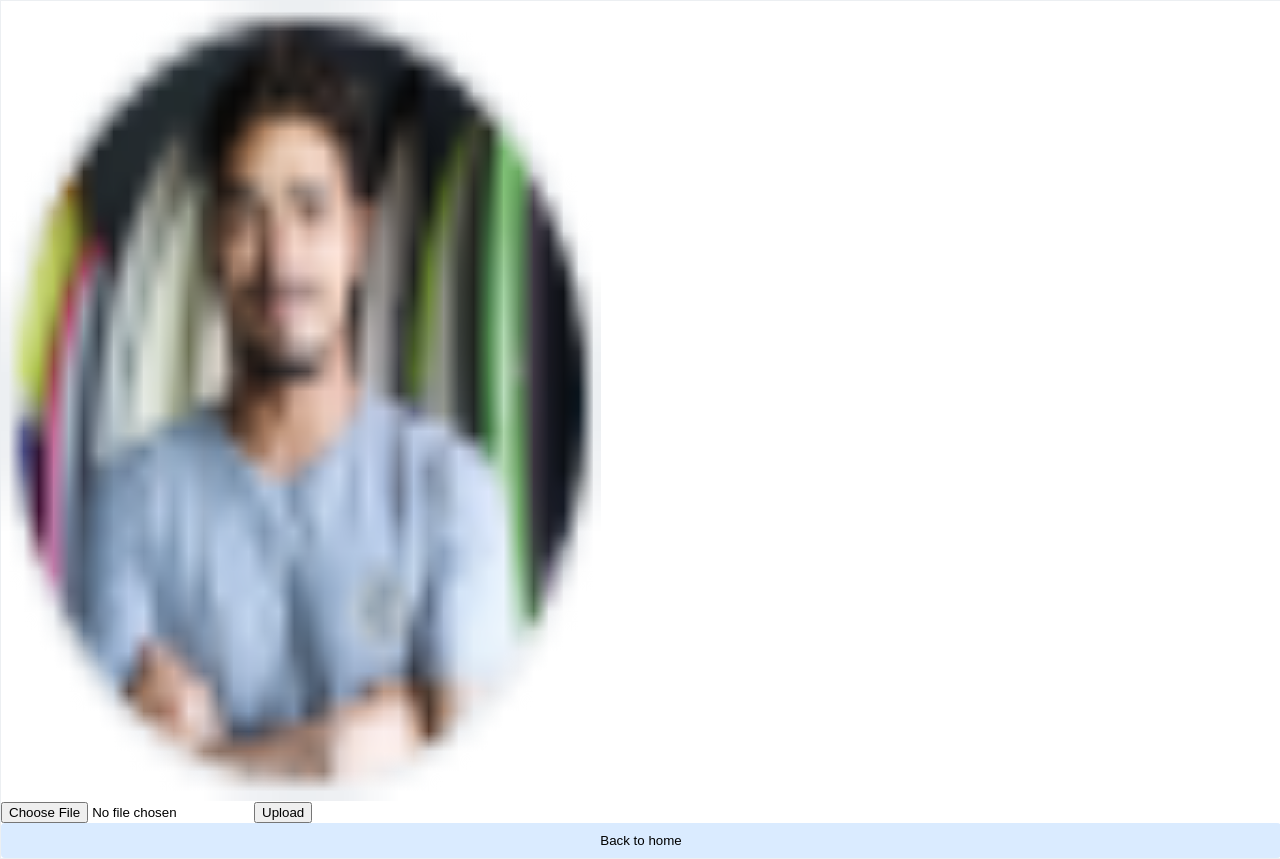
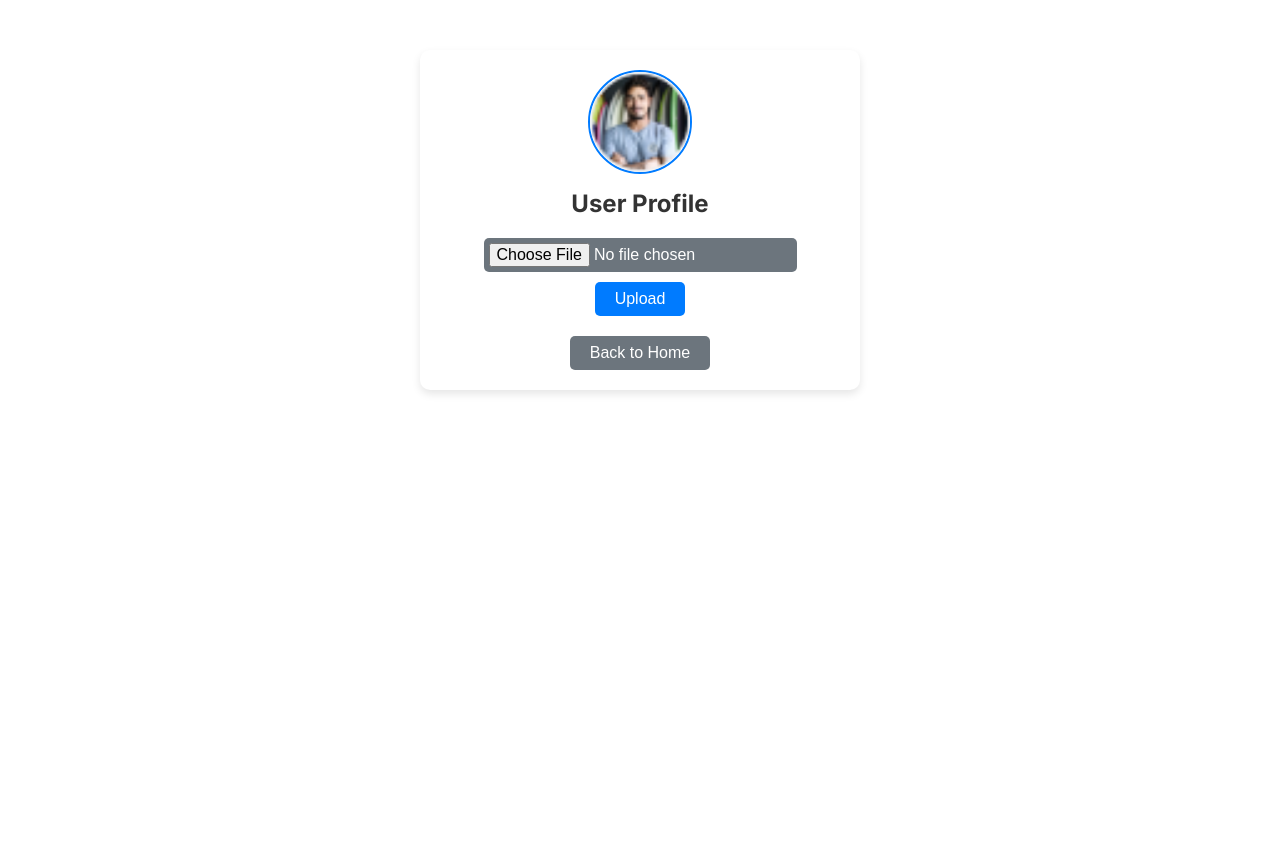
Before and after one commit to Umer2451/finance-appV2, a React (Create React App) app: page /profile in a window 1280 px wide. After the commit the page ends 800 px from the top, so only its background shows below. Built offline with nearby package versions, Linux system fonts and the light colour scheme.

Commit message:
profile-pic css

```diff
--- a/src/features/home/components/componentstyles/profile.css
+++ b/src/features/home/components/componentstyles/profile.css
@@ -1,25 +1,71 @@
-.profileDiv{
+.profile-page {
+    max-width: 400px;
+    margin: 50px auto;
+    padding: 20px;
+    box-shadow: 0 4px 8px rgba(0, 0, 0, 0.1);
+    border-radius: 10px;
+    background-color: #fff;
+    text-align: center;
+    font-family: 'Inter', sans-serif;
+}
+
+.profile-header {
     display: flex;
-    background: #ffffff; /* Gray/100 */
-    border: 1px solid #eceff2; /* Shadows/shadow-xs */
-    box-shadow: 0 4px 6px rgba(0, 0, 0, 0.1), 0 1px 3px rgba(0, 0, 0, 0.08);
-    font-family: 'Inter';
-    font-style: normal;
-    font-weight: 300;
-    width: 100%;
-    overflow: hidden;
-    flex-flow: column wrap;
+    flex-direction: column;
+    align-items: center;
 }
-.profileDiv > button{
-    padding: 10px 40px;
-    background-color: #DAEBFF;
-    color: rgb(0, 0, 0);
+
+.avatar-profile {
+    width: 100px;
+    height: 100px;
+    border-radius: 50%;
+    object-fit: cover;
+    margin-bottom: 15px;
+    border: 2px solid #007bff;
+}
+
+.profile-header h2 {
+    margin: 0;
+    font-size: 1.5rem;
+    color: #333;
+}
+
+.profile-form {
+    display: flex;
+    flex-direction: column;
+    align-items: center;
+    gap: 10px;
+}
+
+.profile-form input[type="file"] {
+    padding: 5px;
+}
+
+.profile-form input[type="submit"] {
+    padding: 8px 20px;
     border: none;
-    border-radius: 4px;
+    border-radius: 5px;
+    background-color: #007bff;
+    color: #fff;
     cursor: pointer;
-    transition: background-color 0.3s ease;
+    font-size: 1rem;
 }
-.avatarProfile{
-    width: 600px;
-    height: 800px;
+
+.profile-form input[type="submit"]:hover {
+    background-color: #0056b3;
 }
+
+.home-button {
+    margin-top: 20px;
+    padding: 8px 20px;
+    border: none;
+    border-radius: 5px;
+    background-color: #6c757d;
+    color: #fff;
+    cursor: pointer;
+    font-size: 1rem;
+}
+
+.home-button:hover {
+    background-color: #5a6268;
+}
--- a/src/features/home/components/imageupload.jsx
+++ b/src/features/home/components/imageupload.jsx
@@ -69,14 +69,17 @@ function ImageShow() {
     }
 
     return (
-        <div className='profileDiv'>
-            <img className="avatarProfile" src={profilepicURL || Avatar} alt="avatar-image" />
-            <form className = "flexProfileDiv" onSubmit={handleSubmit}>
-                <input type="file" id="myFile" onChange={handlefileName} />
-                <input type="submit" value="Upload" />
-            </form>
-            <button onClick = {navigateToHome}>Back to home</button>
+        <div className="profile-page">
+        <div className="profile-header">
+            <img className="avatar-profile" src={profilepicURL || Avatar} alt="avatar" />
+            <h2>User Profile</h2>
         </div>
+        <form className="profile-form" onSubmit={handleSubmit}>
+            <input className="home-button" type="file" id="myFile" onChange={handlefileName} />
+            <input type="submit" value="Upload" />
+        </form>
+        <button className="home-button" onClick={navigateToHome}>Back to Home</button>
+    </div>
     );
 }
 
```
